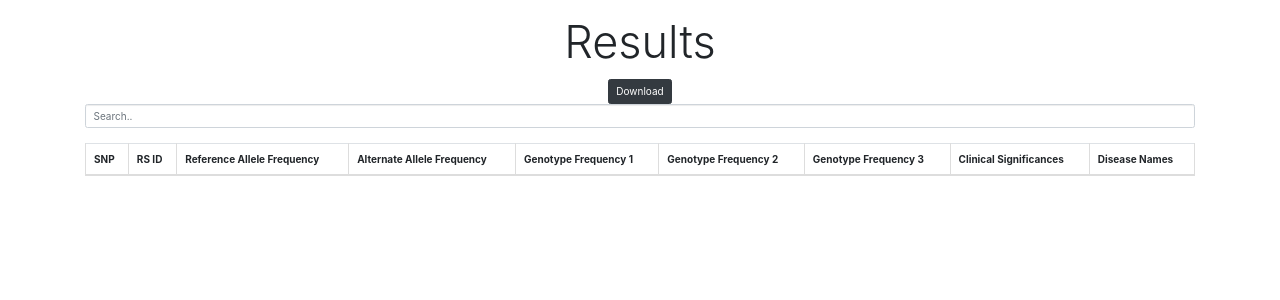
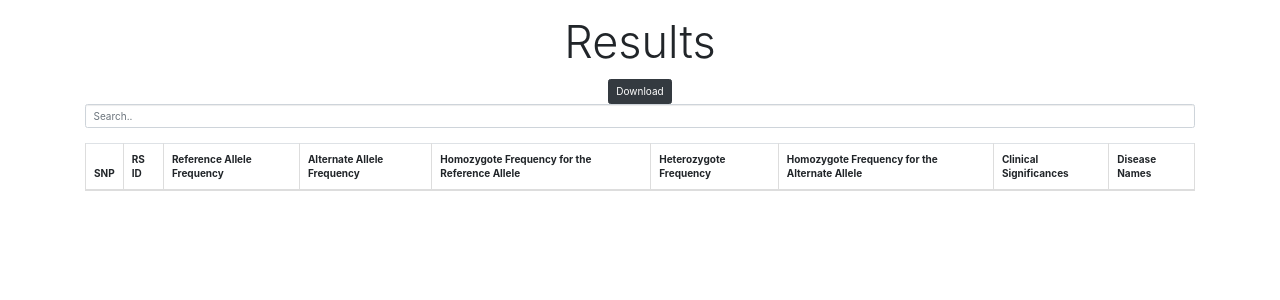
Before and after one commit to TomBennett2202/Mandriva, a Flask app: template templates/result_snp.html in a window 1280 px wide. Shown: the part 50-350 px from the top of the page. Run offline with Flask 3, Linux system fonts and the light colour scheme; the template is opened without the code that fills it, so the values that code supplies are empty; some libraries are stand-ins or nearby versions.

Commit message:
Changes to app

```diff
--- a/app.py
+++ b/app.py
@@ -12,7 +12,7 @@ import secrets
 import numpy as np
 import seaborn as sns
 
-DATABASE = r'/mandriva_database.db' #this is the file path to read the database
+DATABASE = r'mandriva_database.db' #this is the file path to read the database
 
 app = Flask(__name__)
 
--- a/templates/result_snp.html
+++ b/templates/result_snp.html
@@ -66,9 +66,9 @@
                     <th>RS ID</th>
                     <th>Reference Allele Frequency</th>
                     <th>Alternate Allele Frequency</th>
-                    <th>Genotype Frequency 1</th>
-                    <th>Genotype Frequency 2</th>
-                    <th>Genotype Frequency 3</th>
+                    <th>Homozygote Frequency for the Reference Allele</th>
+                    <th>Heterozygote Frequency</th>
+                    <th>Homozygote Frequency for the Alternate Allele</th>
                     <th>Clinical Significances</th>
                     <th>Disease Names</th>
                 </tr>
```
